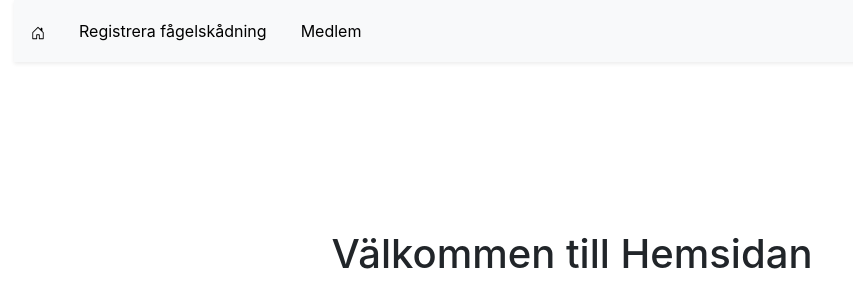
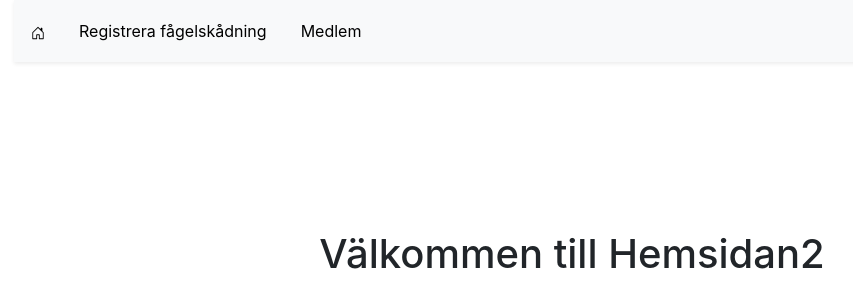
Before and after one commit to eckonsult/alertbird_fe, a React (Create React App) app: page / in a window 1280 px wide. Shown: the top 308 px of the page, without its empty margins (68-921 px from the left). Built offline with nearby package versions, Linux system fonts and the light colour scheme.

Commit message:
uppdated AlertbirdHome.js

```diff
--- a/src/Components/AlertbirdHome.js
+++ b/src/Components/AlertbirdHome.js
@@ -26,7 +26,7 @@ return(
               <br/>
               <br/>
               <br/>
-              <h1>Välkommen till Hemsidan </h1>
+              <h1>Välkommen till Hemsidan2 </h1>
               <br/>
               <br/>
               <br/>
```
Also changed, not shown: 1 other file (tests, documents, lock files or other folders).
